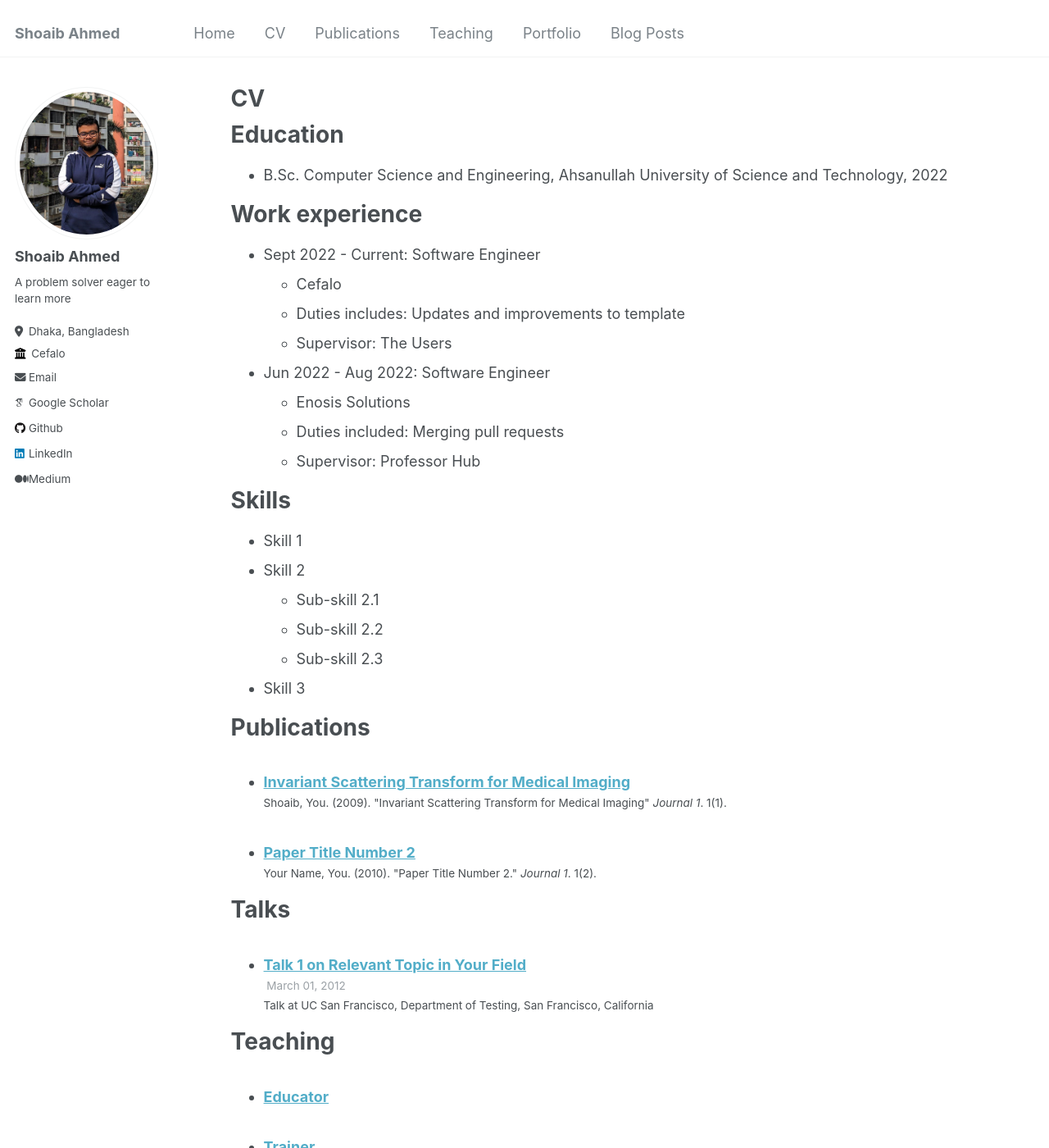
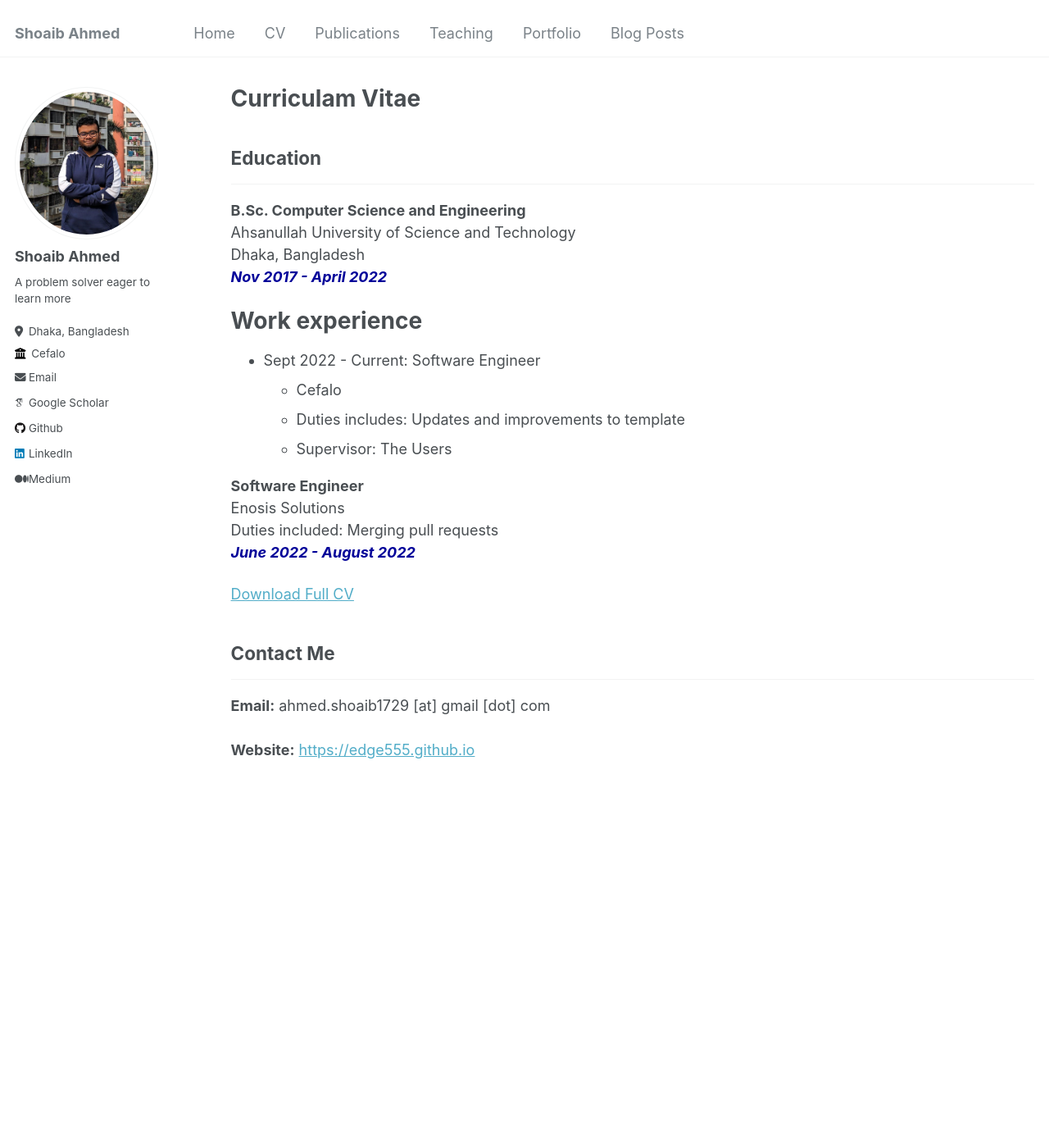
Before and after one commit to edge555/edge555.github.io, a Jekyll site: the page built from _pages/cv.md, in a window 1280 px wide and 1400 px high. Shown: the whole window at 82% size. Built offline with Jekyll 4.4.1, drawn with Linux system fonts in a browser that asks for light colours; some web fonts are replaced; some of the changed text lies outside the part shown.

Commit message:
some update

```diff
--- a/_includes/footer.html
+++ /dev/null
@@ -1,22 +0,0 @@
-{% include base_path %}
-
-{% if site.author.github or site.author.bitbucket or site.atom_feed.hide != true %}
-<div class="page__footer-follow">
-  <ul class="social-icons">
-    {% if site.data.ui-text[site.locale].follow_label %}
-      <li><strong>{{ site.data.ui-text[site.locale].follow_label }}</strong></li>
-    {% endif %}
-    {% if site.author.github %}
-      <li><a href="http://github.com/{{ site.author.github }}"><i class="fab fa-github" aria-hidden="true"></i> GitHub</a></li>
-    {% endif %}
-    {% if site.author.bitbucket %}
-      <li><a href="http://bitbucket.org/{{ site.author.bitbucket }}"><i class="fab fa-bitbucket" aria-hidden="true"></i> Bitbucket</a></li>
-    {% endif %}
-    {% if site.atom_feed.hide != true %}
-    <li><a href="{% if site.atom_feed.path %}{{ site.atom_feed.path }}{% else %}{{ base_path }}/feed.xml{% endif %}"><i class="fa fa-fw fa-rss-square" aria-hidden="true"></i> {{ site.data.ui-text[site.locale].feed_label | default: "Feed" }}</a></li>
-    {% endif %}
-  </ul>
-</div>
-{% endif %}
-
-<div class="page__footer-copyright">&copy; {{ site.time | date: '%Y' }} {{ site.name | default: site.title }}. {{ site.data.ui-text[site.locale].powered_by | default: "Powered by" }} <a href="http://jekyllrb.com" rel="nofollow">Jekyll</a> &amp; <a href="https://github.com/academicpages/academicpages.github.io">AcademicPages</a>, a fork of <a href="https://mademistakes.com/work/minimal-mistakes-jekyll-theme/" rel="nofollow">Minimal Mistakes</a>.</div>
--- a/_layouts/default.html
+++ b/_layouts/default.html
@@ -18,13 +18,6 @@ layout: compress
 
     {{ content }}
 
-    <div class="page__footer">
-      <footer>
-        {% include footer/custom.html %}
-        {% include footer.html %}
-      </footer>
-    </div>
-
     {% include scripts.html %}
 
   </body>
--- a/_pages/cv.md
+++ b/_pages/cv.md
@@ -1,17 +1,19 @@
 ---
 layout: archive
-title: "CV"
 permalink: /cv/
 author_profile: true
+title: "Curriculam Vitae"
 redirect_from:
   - /resume
 ---
 
-{% include base_path %}
 
-Education
-======
-* B.Sc. Computer Science and Engineering, Ahsanullah University of Science and Technology, 2022
+## Education
+-------------
+<b>B.Sc. Computer Science and Engineering</b><br/>
+Ahsanullah University of Science and Technology<br />
+Dhaka, Bangladesh<br />
+<i style='color:#000099;'>**Nov 2017 - April 2022**</i>
 
 Work experience
 ======
@@ -20,38 +22,16 @@ Work experience
   * Duties includes: Updates and improvements to template
   * Supervisor: The Users
 
-* Jun 2022 - Aug 2022: Software Engineer
-  * Enosis Solutions
-  * Duties included: Merging pull requests
-  * Supervisor: Professor Hub
+<b>Software Engineer</b><br />
+Enosis Solutions<br />
+Duties included: Merging pull requests<br />
+<i style='color:#000099;'>**June 2022 - August 2022**</i><br/>
 
-Skills
-======
-* Skill 1
-* Skill 2
-  * Sub-skill 2.1
-  * Sub-skill 2.2
-  * Sub-skill 2.3
-* Skill 3
+[Download Full CV](https://edge555.github.io/files/Shoaib_Ahmed_CV.pdf)
 
-Publications
-======
-  <ul>{% for post in site.publications reversed %}
-    {% include archive-single-cv.html %}
-  {% endfor %}</ul>
+## Contact Me
+-------------
 
-Talks
-======
-  <ul>{% for post in site.talks reversed %}
-    {% include archive-single-talk-cv.html  %}
-  {% endfor %}</ul>
-
-Teaching
-======
-  <ul>{% for post in site.teaching reversed %}
-    {% include archive-single-cv.html %}
-  {% endfor %}</ul>
-
-Service and leadership
-======
-* Currently signed in to 43 different slack teams
+**Email:** ahmed.shoaib1729 [at] gmail [dot] com<br />
+ <br />
+**Website:** [https://edge555.github.io](https://edge555.github.io/) <br />
--- a/_talks/2012-03-01-talk-1.md
+++ /dev/null
@@ -1,11 +0,0 @@
----
-title: "Talk 1 on Relevant Topic in Your Field"
-collection: talks
-type: "Talk"
-permalink: /talks/2012-03-01-talk-1
-venue: "UC San Francisco, Department of Testing"
-date: 2012-03-01
-location: "San Francisco, California"
----
-
-This is a description of your talk, which is a markdown files that can be all markdown-ified like any other post. Yay markdown!
```
Also changed, not shown: _layouts/talk.html (deleted, +0 -78 lines), _pages/about.md (+9 -0 lines), 2 other files.
